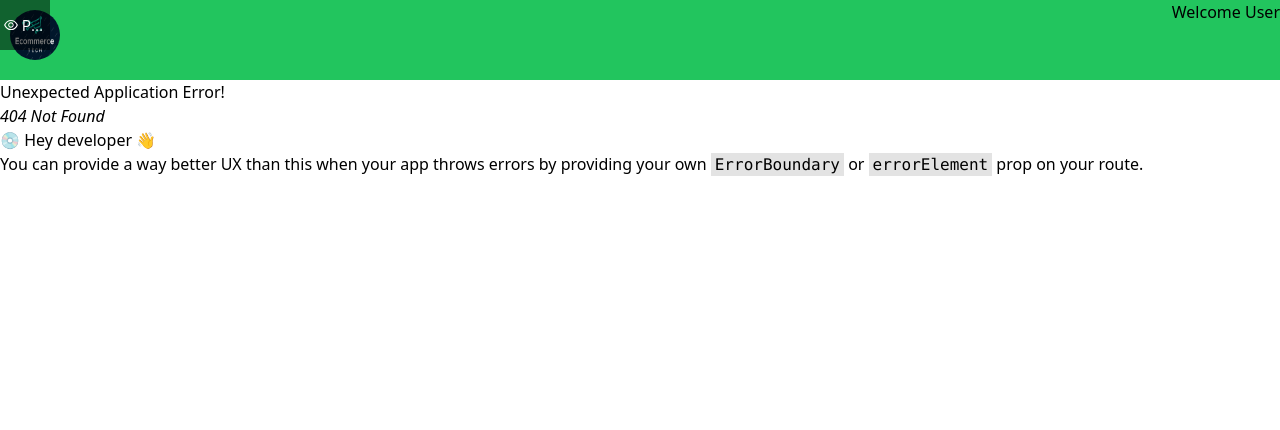
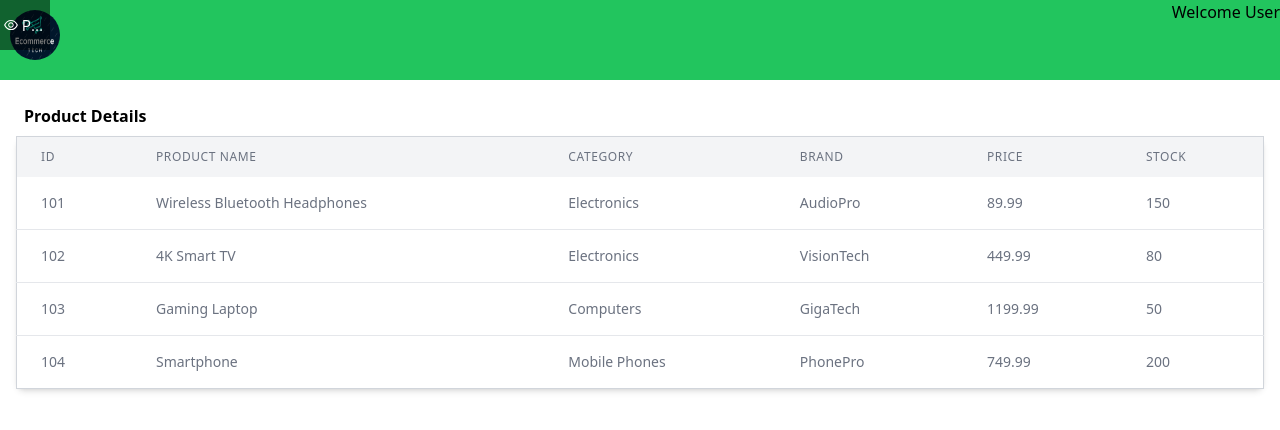
Before and after one commit to rodishprajapati/EcommerceProject, a React (Vite) app: page /table in a window 1280 px wide. Before the commit this address had no page. Shown: the top 430 px of the page. Built offline with nearby package versions, Linux system fonts and the light colour scheme.

Commit message:
update in style in landing page

```diff
--- a/package.json
+++ b/package.json
@@ -10,6 +10,7 @@
     "preview": "vite preview"
   },
   "dependencies": {
+    "@tanstack/react-table": "^8.7.9",
     "antd": "^5.20.5",
     "axios": "^1.7.7",
     "bootstrap": "^5.3.3",
--- a/src/App.jsx
+++ b/src/App.jsx
@@ -5,6 +5,7 @@ import NavBar from "./components/navBar";
 import SignIn from "./Authorization/sign";
 import Register from "./Authorization/register";
 import SingleProduct from "./App/productDetail";
+import ProductTable from "./App/productTable";
 
 const App=()=>{
     const router= createBrowserRouter([
@@ -24,6 +25,10 @@ const App=()=>{
             path:"/register",
             element: <Register/>
         },
+        {
+            path:"/table",
+            element: <ProductTable/>
+        },
     ])
 
     return<>
--- a/src/App/LandingPage.jsx
+++ b/src/App/LandingPage.jsx
@@ -1,52 +1,72 @@
 import { Link } from "react-router-dom";
 import { Products } from "../Data/Products";
+import { CiHeart } from "react-icons/ci";
+import { useState } from "react";
+import { FaHeart } from "react-icons/fa";
 
 const LandingPage = () => {
+    const [isFavourite,setIsFavourite]=useState(false);
     // const productEntries = Object.entries(Products); // Convert object into an array of key-value pairs
 const product=Object.entries(Products);
+
+
+const handleAddToFavourite = () => {
+    setIsFavourite(prev => !prev); // Toggle between true and false
+};
+
     return (
         <>
 
-            <div>
-                <ul className="grid grid-cols-5">
+        <div className="bg-zinc-500 min-h-[100vh]">
+            {/* item container */}
+
+{/* product item map */}
+<div className="bg-zinc-300" >
+<ul className="p-5  grid grid-cols sm:grid-cols-3 md:cols-4 lg:grid-cols-5
+ justify-evenly
+">
                     {product.map(( [key,product], index) => (
+                    <Link key={product.id} to={`/product/${product.id}`}>
+                        {/* product cart */}
+                        <li key={product.id} className="
+                        col-span-1 sm:col-span-1 lg:col-span-2 xl:col-span-1
+                         bg-zinc-500 m-2 h-[100%]
 
-
-
-                    <Link key={product.id} to={`/product/${product.id}`}>
-
-                        <li key={product.id}>
-                            <div className="bg-zinc-500 m-2 h-[50vh] w-[15vw]
+                         w-[15vw]
                             rounded-lg border-solid border-2">
-                            <div className="h-[80%] bg-white">
-                                <img
+                            <div className="bg-white h-[80%]">
+                            <img
                                  src={product.image}
                                  alt="Placeholder"
                                  className="object-contain
                                   w-[100%] h-[100%] "
                               />
-                             </div>
+                               <button
+                                            onClick={handleAddToFavourite}
+                                            // className="absolute top-2 right-2 p-2"
+                                        >
+                                            {isFavourite ? <FaHeart /> : <CiHeart />}
+                                        </button>
 
+                              </div>
+                              <div className="grid grid-rows-3">
+                              <div className="text-center font-semibold row-span-2">{product.name}</div>
+                              <div id="price conatiner" className="text-green-500 text-sm font-bold text-center ">Price:  {"  "}
+                                <span className="text-green-500 ">Rs. {product.discountPrice} {"     "}</span>
 
-
-          <div className=" h-[20%] grid grid-row-2 ">
-
-
-                            <div className="text-md text-center font-semibold h-[10%]">
-                            { product.name}
-                                </div>
-                                <div className="text-green-400  h-[10%] flex justify-around align-middle">Price: Rs. {product.price}</div>
-
-                                </div>
-                            </div>
+                                 </div>
+                                 </div>
 
 
                              {/* {JSON.stringify(value)} */}
                         </li>
-                    </Link>
+                     </Link>
 
-                    ))};
+                    ))}
                 </ul>
+                </div>
+             </div>
+            <div>
             </div>
         </>
     );
--- /dev/null
+++ b/src/App/productTable.jsx
@@ -0,0 +1,74 @@
+import { createColumnHelper, flexRender, getCoreRowModel, useReactTable } from "@tanstack/react-table";
+import { Products } from "../Data/Products";
+import { useState } from "react";
+
+const ProductTable=()=>{
+    const columnHelper=createColumnHelper();
+
+    // const [tableData,setTableData]=useState (Products)
+    const columns=[
+        columnHelper.accessor('id',{
+            header:"ID",
+            cell:info=>info.getValue(),
+        }),
+        columnHelper.accessor('name',{
+            header:"Product Name",
+            cell:info=>info.getValue(),
+        }),
+        columnHelper.accessor('category',{
+            header:"Category",
+            cell:info=>info.getValue(),
+        }),
+        columnHelper.accessor('brand',{
+            header:"Brand",
+            cell:info=>info.getValue(),
+        }),
+        columnHelper.accessor('discountPrice',{
+            header:"Price",
+            cell:info=>info.getValue(),
+        }),
+        columnHelper.accessor('stock',{
+            header:"Stock",
+            cell:info=>info.getValue(),
+        }),
+
+    ];
+    const table = useReactTable({
+        data:Products,
+        columns,
+        getCoreRowModel: getCoreRowModel(),
+      });
+
+      return (<>
+        <div className="p-4">
+      <div className="font-semibold m-2">Product Details</div>
+
+            <table className="min-w-full bg-white border border-gray-300 rounded-lg shadow-md">
+                <thead className="bg-gray-100">
+                    {table.getHeaderGroups().map(headerGroup => (
+                        <tr key={headerGroup.id}>
+                            {headerGroup.headers.map(header => (
+                                <th key={header.id} className="px-6 py-3 text-left text-xs font-medium text-gray-500 uppercase tracking-wider">
+                                    {flexRender(header.column.columnDef.header, header.getContext())}
+                                </th>
+                            ))}
+                        </tr>
+                    ))}
+                </thead>
+                <tbody className="bg-white divide-y divide-gray-200">
+                    {table.getRowModel().rows.map(row => (
+                        <tr key={row.id}>
+                            {row.getVisibleCells().map(cell => (
+                                <td key={cell.id} className="px-6 py-4 whitespace-nowrap text-sm text-gray-500">
+                                    {flexRender(cell.column.columnDef.cell, cell.getContext())}
+                                </td>
+                            ))}
+                        </tr>
+                    ))}
+                </tbody>
+            </table>
+        </div>
+        </>
+    );
+}
+export default ProductTable;
```
Also changed, not shown: 1 other file (tests, documents, lock files or other folders).
